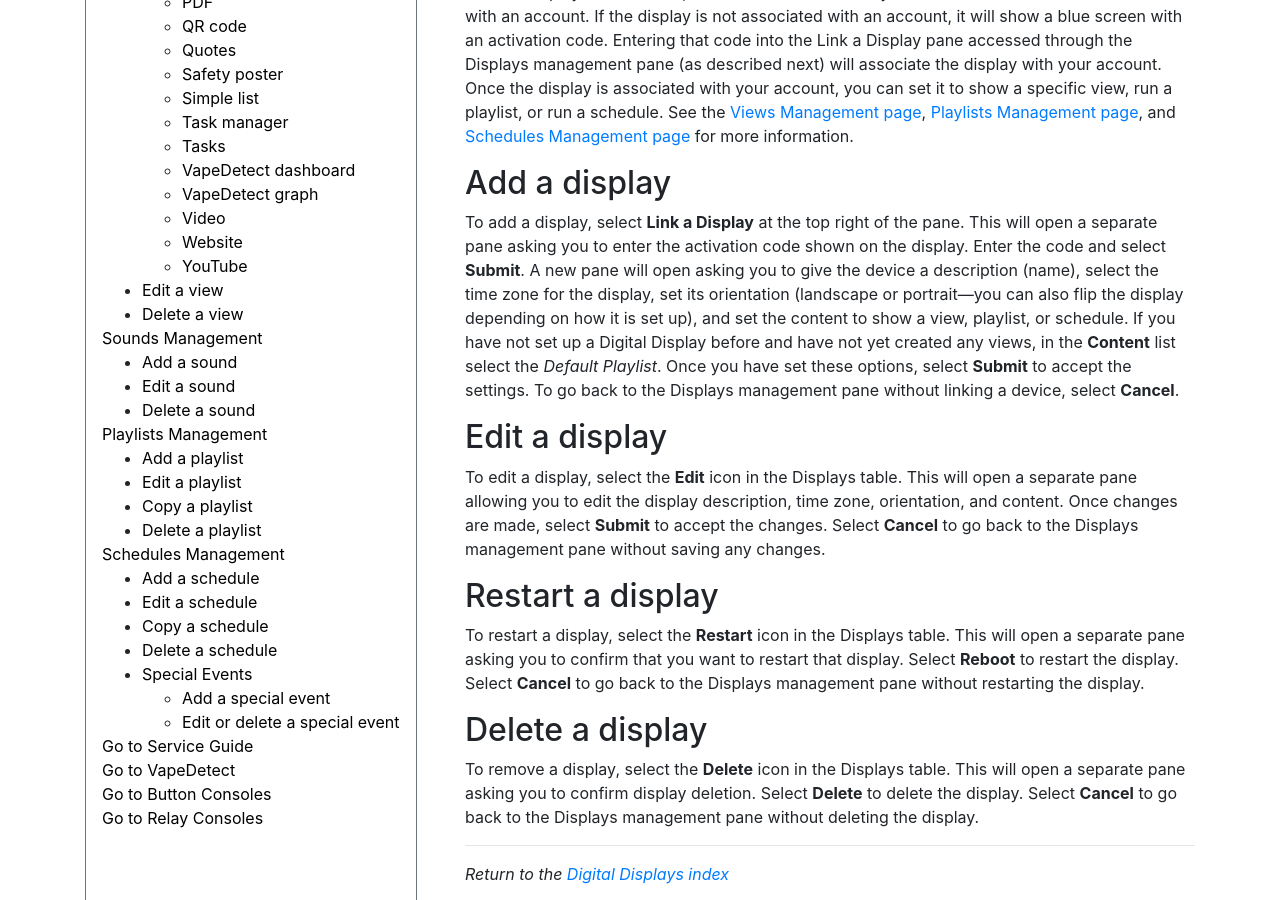
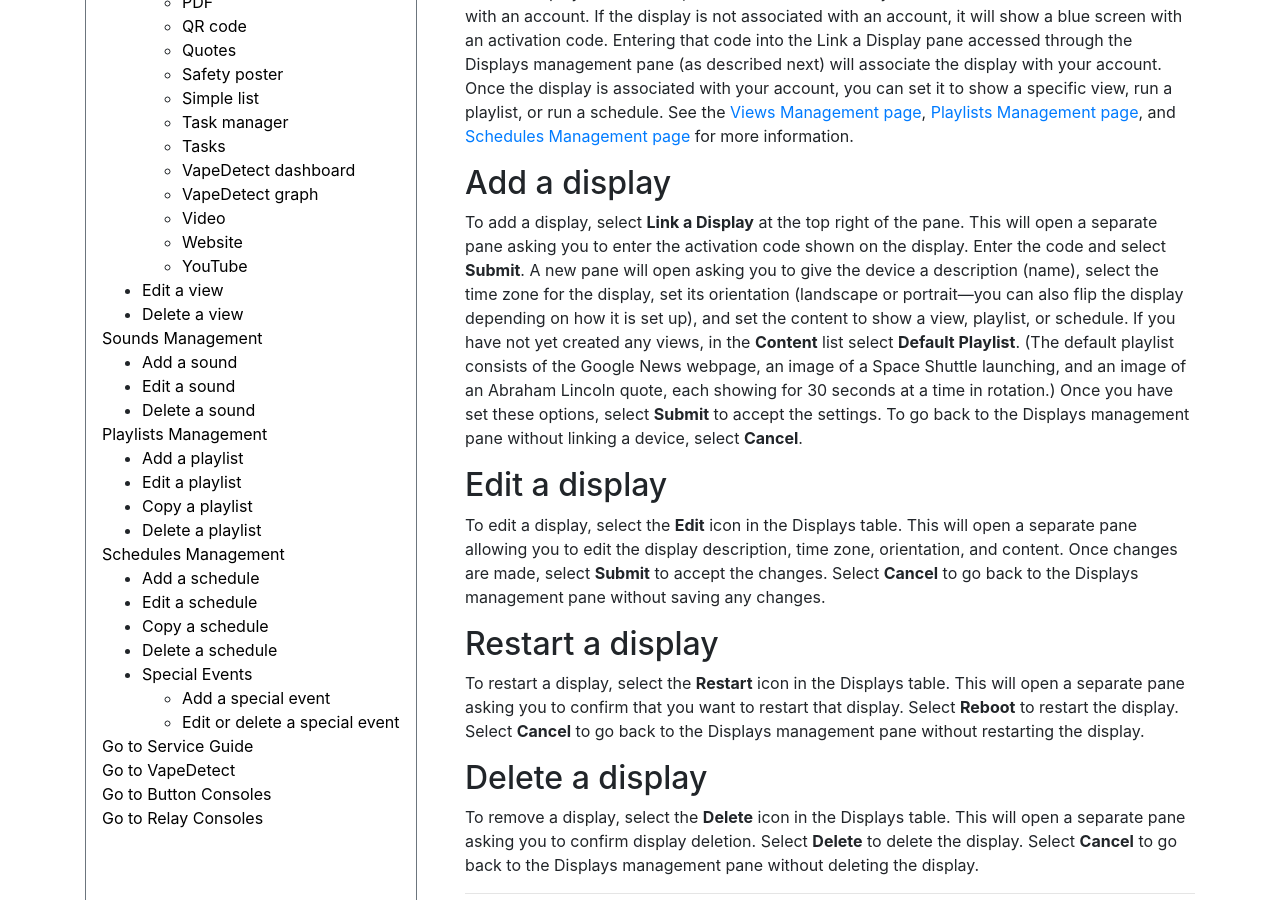
Before and after one commit to NrsSystems/docs, a Jekyll site: the page built from digital-displays/displays-management.md, in a window 1280 px wide and 900 px high, scrolled down 898 px. Built offline with Jekyll 4.4.1, drawn with Linux system fonts in a browser that asks for light colours; our own code applies the rules of GitHub Pages for plain Markdown files.

Commit message:
Update displays-management.md

```diff
--- a/digital-displays/displays-management.md
+++ b/digital-displays/displays-management.md
@@ -12,7 +12,7 @@ _To view larger: on a computer, right-click and select "open in new tab"; on a m
 When a display device starts, it checks the XSPONSE system to see whether it is associated with an account. If the display is not associated with an account, it will show a blue screen with an activation code. Entering that code into the Link a Display pane accessed through the Displays management pane (as described next) will associate the display with your account. Once the display is associated with your account, you can set it to show a specific view, run a playlist, or run a schedule. See the [Views Management page](views-management.md), [Playlists Management page](playlists-management.md), and [Schedules Management page](schedules-management.md) for more information.
 
 ## Add a display
-To add a display, select **Link a Display** at the top right of the pane. This will open a separate pane asking you to enter the activation code shown on the display. Enter the code and select **Submit**. A new pane will open asking you to give the device a description (name), select the time zone for the display, set its orientation (landscape or portrait—you can also flip the display depending on how it is set up), and set the content to show a view, playlist, or schedule. If you have not set up a Digital Display before and have not yet created any views, in the **Content** list select the _Default Playlist_. Once you have set these options, select **Submit** to accept the settings. To go back to the Displays management pane without linking a device, select **Cancel**.
+To add a display, select **Link a Display** at the top right of the pane. This will open a separate pane asking you to enter the activation code shown on the display. Enter the code and select **Submit**. A new pane will open asking you to give the device a description (name), select the time zone for the display, set its orientation (landscape or portrait—you can also flip the display depending on how it is set up), and set the content to show a view, playlist, or schedule. If you have not yet created any views, in the **Content** list select **Default Playlist**. (The default playlist consists of the Google News webpage, an image of a Space Shuttle launching, and an image of an Abraham Lincoln quote, each showing for 30 seconds at a time in rotation.) Once you have set these options, select **Submit** to accept the settings. To go back to the Displays management pane without linking a device, select **Cancel**.
 
 ## Edit a display
 To edit a display, select the **Edit** icon in the Displays table. This will open a separate pane allowing you to edit the display description, time zone, orientation, and content. Once changes are made, select **Submit** to accept the changes. Select **Cancel** to go back to the Displays management pane without saving any changes.
```
